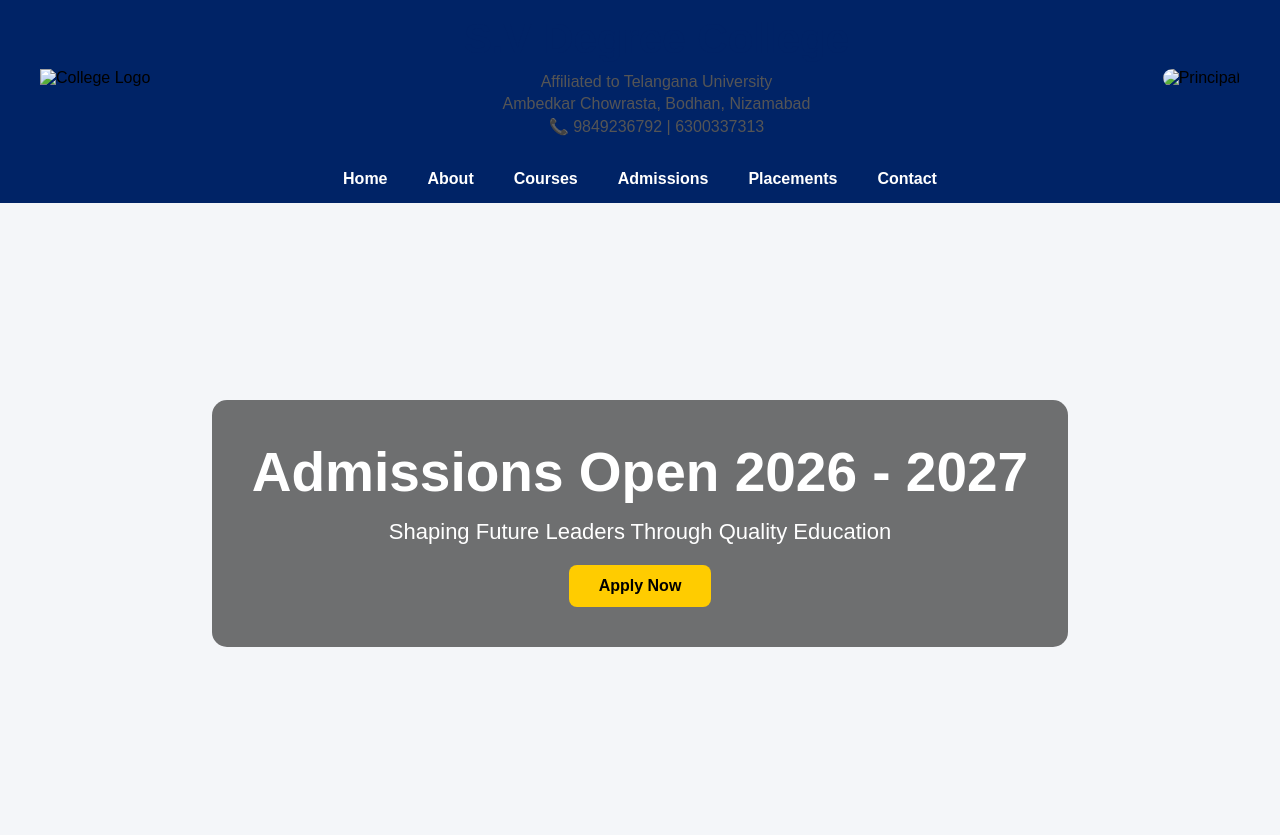
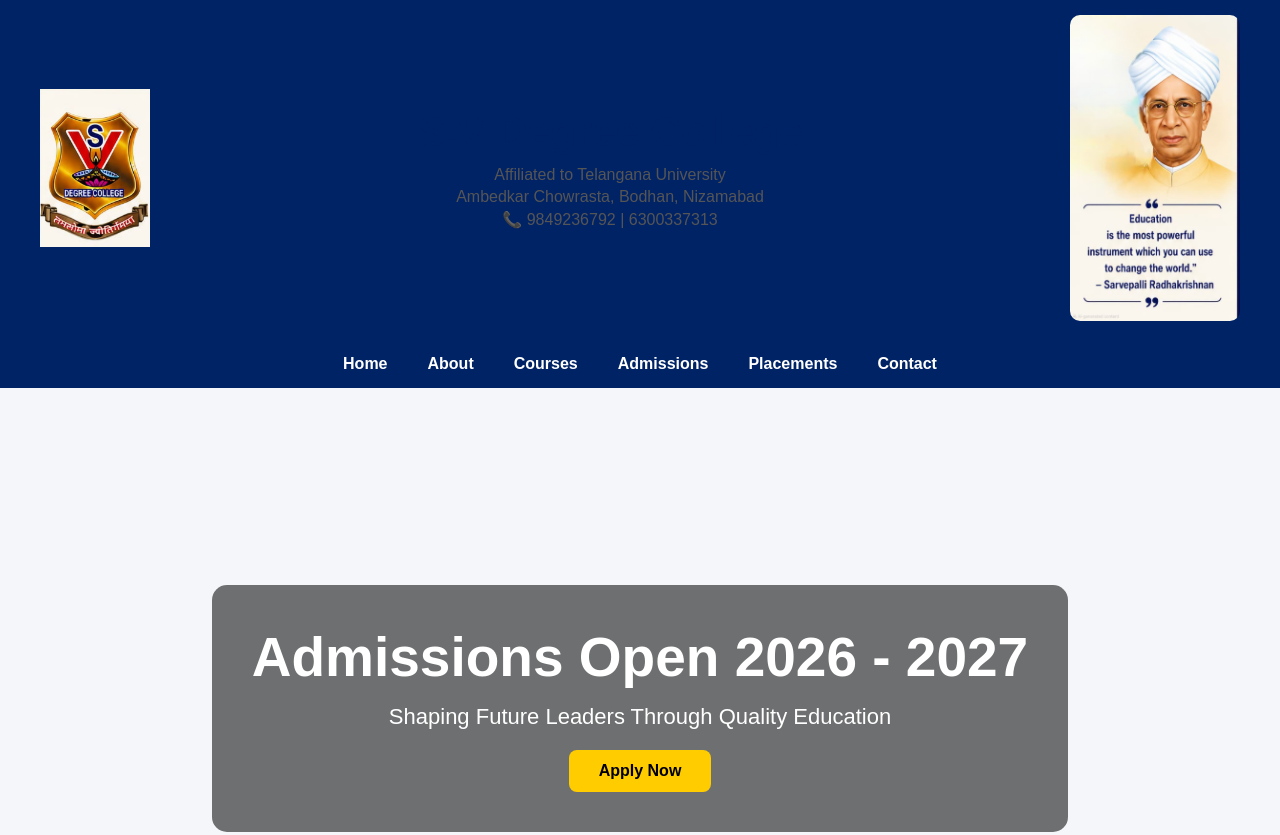
Before and after one commit to amaanuddin468-afk/S.V-Degree-College, a plain HTML site: page index.html in a window 1280 px wide. Shown: the top 835 px of the page. Drawn offline with Linux system fonts and the light colour scheme.

Commit message:
Add files via upload

```diff
--- a/index.html
+++ b/index.html
@@ -16,7 +16,7 @@
     <header class="top-header">
 
         <div class="college-logo">
-            <img src="images/logo.png.jpeg" alt="College Logo">
+            <img src="logo.png.jpeg" alt="College Logo">
         </div>
 
         <div class="college-info">
@@ -27,7 +27,7 @@
         </div>
 
         <div class="principal-image">
-            <img src="images/image.png1.jpeg" alt="Principal">
+            <img src="image.png1.jpeg" alt="Principal">
         </div>
 
     </header>
```
